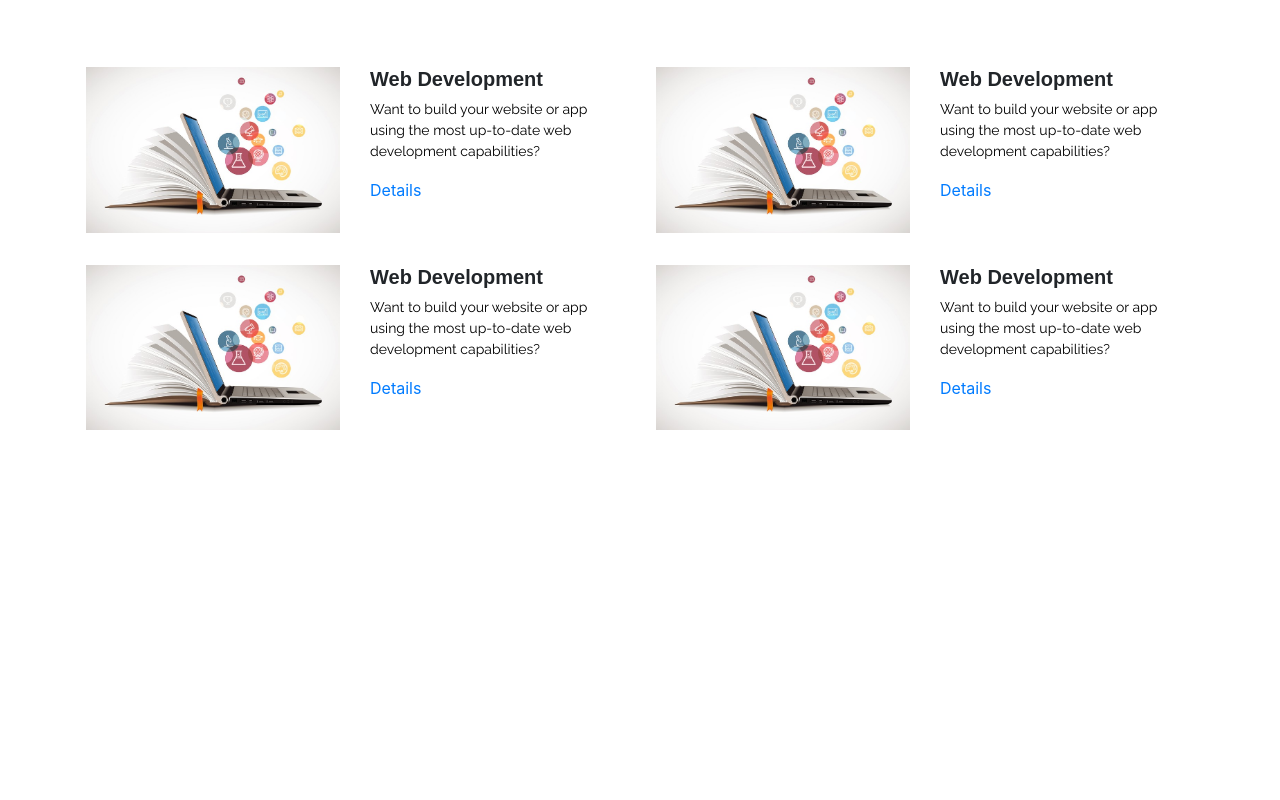
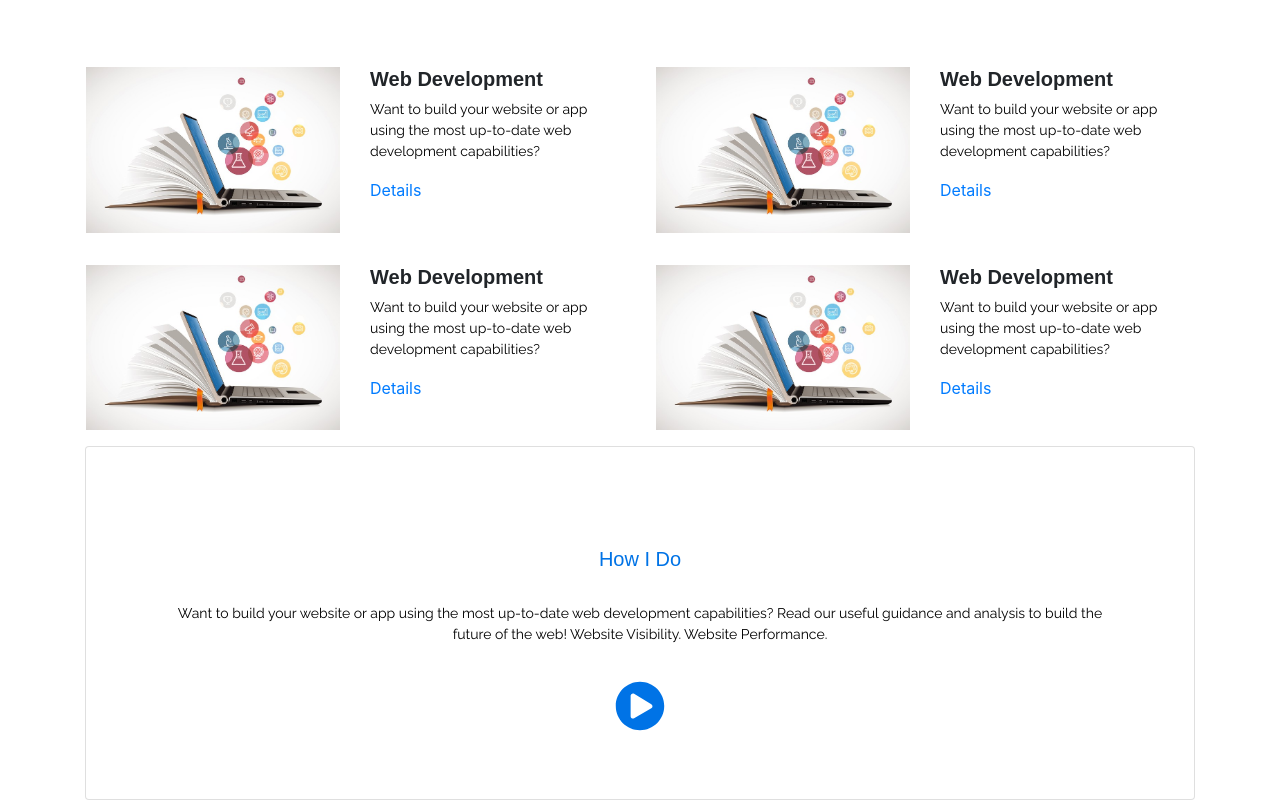
Before and after one commit to ziaurjoy/my-portfolio-site, a React (Create React App) app: page / in a window 1280 px wide. Shown: the part 2686-3486 px from the top of the page. Before the commit the page ends 3132 px from the top, so only its background shows below. Built offline with nearby package versions, Linux system fonts and the light colour scheme.

Commit message:
vedio Section

```diff
--- a/package.json
+++ b/package.json
@@ -17,6 +17,8 @@
     "react-scripts": "4.0.3",
     "react-visibility-sensor": "^5.1.1",
     "recharts": "^2.0.9",
+    "redux": "^4.0.5",
+    "video-react": "^0.14.1",
     "web-vitals": "^1.1.1"
   },
   "scripts": {
--- a/src/App.js
+++ b/src/App.js
@@ -5,6 +5,7 @@ import Analysis from './components/Analysis/Analysis'
 import Summary from './components/Summary/Summary'
 import RecentProjects from './components/RecentProject/RecentProjects'
 import Courses from './components/Courses/Courses'
+import VideoSection from './components/VideoSection/VideoSection'
 
 function App() {
   return (
@@ -16,6 +17,7 @@ function App() {
       <Summary />
       <RecentProjects />
       <Courses />
+      <VideoSection />
     </div>
   );
 }
--- a/src/asset/css/custom.css
+++ b/src/asset/css/custom.css
@@ -204,3 +204,17 @@
     font-family: 'Raleway',sans-serif;
     font-size: 14px;
 }
+
+
+.vedioDescription{
+    font-weight: 400;
+    color: #000000;
+    font-family: 'Raleway',sans-serif;
+    font-size: 14px;
+    padding: 20px 70px 20px 70px;
+}
+
+.vedioFontAwasam{
+    font-size: 50px;
+    color: #0073E6 !important;
+}
--- /dev/null
+++ b/src/components/VideoSection/VideoSection.js
@@ -0,0 +1,53 @@
+import React, { Component } from 'react'
+
+import { Col, Container, Row, Card, Button, Modal } from 'react-bootstrap'
+
+import {FontAwesomeIcon} from "@fortawesome/react-fontawesome";
+import {faPlayCircle} from "@fortawesome/free-solid-svg-icons";
+
+import "video-react/dist/video-react.css"; // import css
+import { Player,BigPlayButton } from 'video-react';
+
+export default class VideoSection extends Component {
+    constructor(){
+        super()
+        this.state = {
+            show: false
+        }
+    }
+
+    handleClose = () => this.setState({show: false});
+    handleShow = () => this.setState({show: true});
+
+    render() {
+        return (
+            <>
+            <Container>
+                <Card className="text-center pb-5">
+                    <Card.Body>
+                        <Card.Title className="serviceMainTitle">How I Do</Card.Title>
+                        <Card.Text className="vedioDescription">
+                        Want to build your website or app using the most up-to-date web development capabilities? Read our useful guidance and analysis to build the future of the web! Website Visibility. Website Performance.
+                        </Card.Text>
+                        <FontAwesomeIcon className="vedioFontAwasam" onClick={this.handleShow} icon={faPlayCircle} />
+                    </Card.Body>
+                </Card>
+            </Container>
+            <Modal size="lg" show={this.state.show} onHide={this.handleClose}>
+                <Modal.Header closeButton>
+                </Modal.Header>
+                <Modal.Body>
+                <Player src="https://media.w3.org/2010/05/sintel/trailer_hd.mp4">
+                    <BigPlayButton position="center" />
+                </Player>
+                </Modal.Body>
+                <Modal.Footer>
+                <Button variant="secondary" onClick={this.handleClose}>
+                    Close
+                </Button>
+                </Modal.Footer>
+            </Modal>
+            </>
+        )
+    }
+}
```
Also changed, not shown: 1 other file (tests, documents, lock files or other folders).
